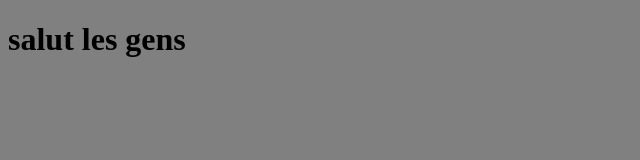
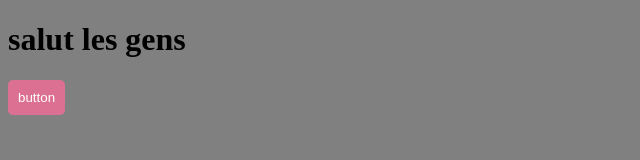
Before and after one commit to Vincent-92/first-app, a plain HTML site: page index.html in a window 1280 px wide. Shown: the whole page, without its empty margins (0-640 px from the left). Drawn offline with Linux system fonts and the light colour scheme.

Commit message:
add button

```diff
--- a/index.html
+++ b/index.html
@@ -9,5 +9,6 @@
 </head>
 <body>
     <h1>salut les gens</h1>
+    <button>button</button>
 </body>
 </html>
--- a/style.css
+++ b/style.css
@@ -1,3 +1,11 @@
 body{
     background-color: gray;
 }
+
+button{
+    padding: 10px;
+    color: white;
+    background-color: palevioletred;
+    border: none;
+    border-radius: 5px;
+}
```
Also changed, not shown: 1 other file.
